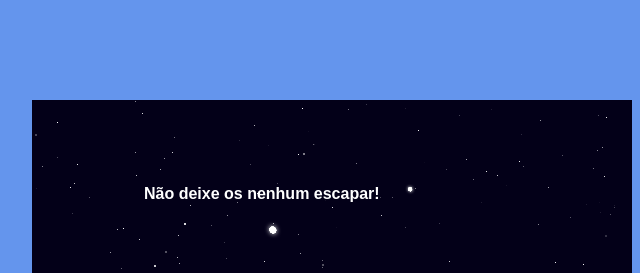
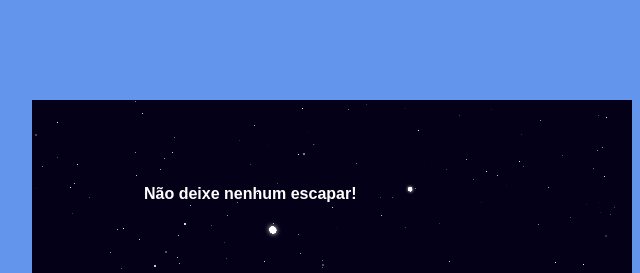
Before and after one commit to Juliano-OLiveira/Space-Shooter, a plain HTML site: page space-shooter/index.html in a window 1280 px wide. Shown: the top 273 px of the page, 308-948 px from the left. Drawn offline with Linux system fonts and the light colour scheme.

Commit message:
Space Shooter

```diff
--- a/space-shooter/index.html
+++ b/space-shooter/index.html
@@ -10,7 +10,7 @@
     <div id="main-play-area">
         <img class="player-shooter" src="./img/hero.png" alt="hero">
         <h4 class="game-instructions">
-            Não deixe os nenhum escapar!
+            Não deixe nenhum escapar!
         </h4>
         <div class="start-button">
             <h1>PLAY</h1>
```
Also changed, not shown: 2 other files.
